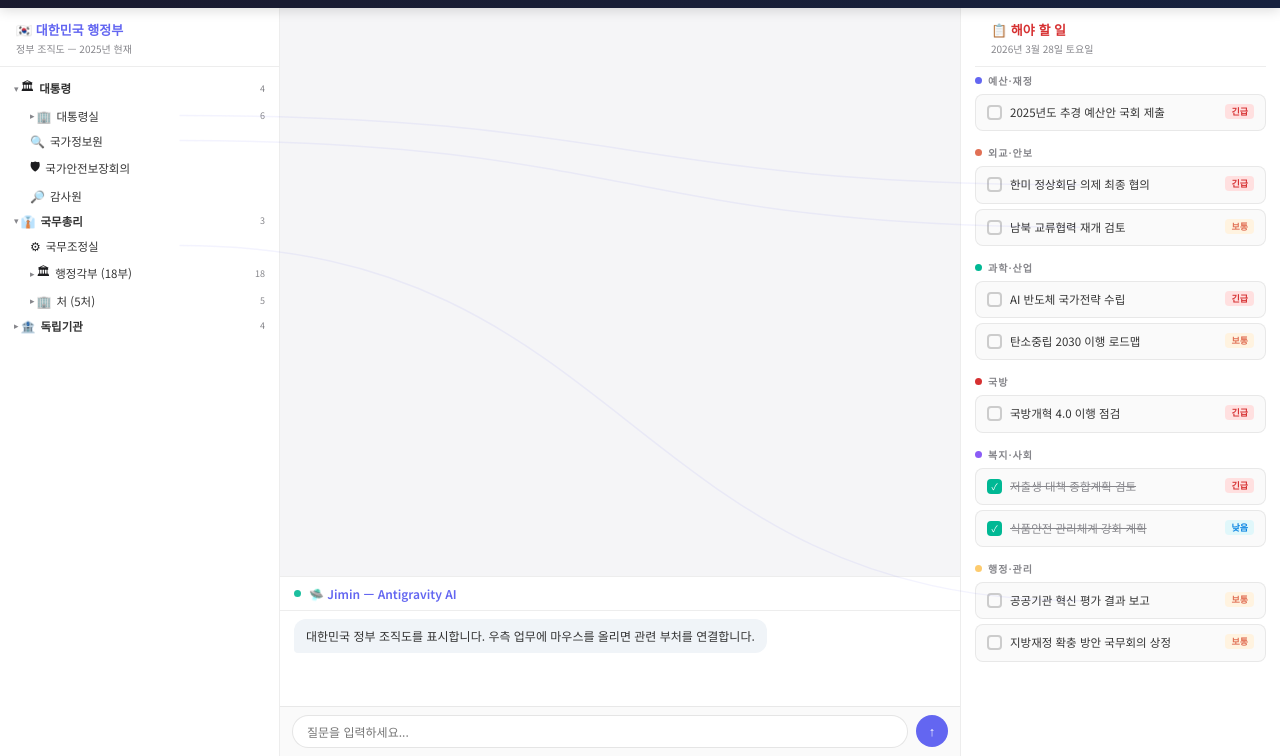
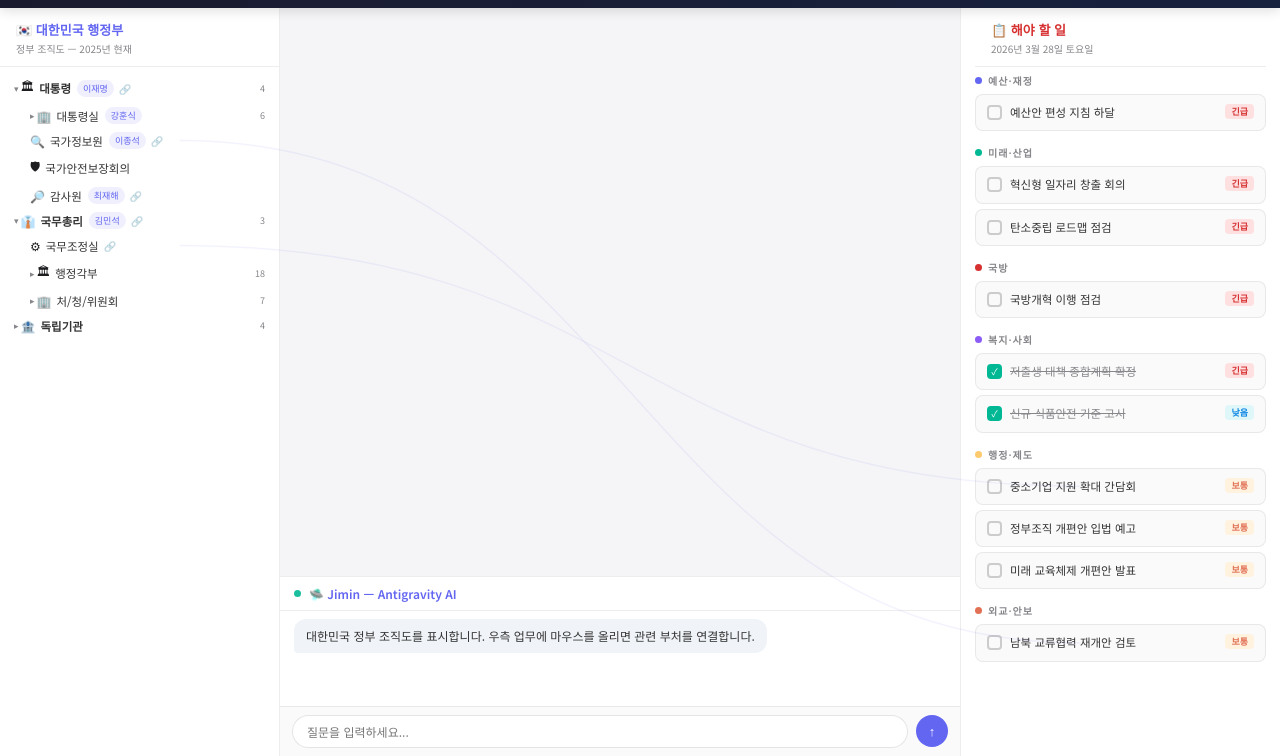
Before and after one commit to hataeho/repulsion, a plain HTML site: page bigmap.ai/bluehouse/index.html in a window 1280 px wide. Shown: the part 44-800 px from the top of the page. Drawn offline with Linux system fonts and the light colour scheme.

Commit message:
feat(bluehouse): update org chart with 2026 data and external links

```diff
--- a/bigmap.ai/bluehouse/app.js
+++ b/bigmap.ai/bluehouse/app.js
@@ -14,6 +14,12 @@ function buildTree(items, depth = 0) {
         html += `<div class="tree-node" data-folder-id="${item.id}" title="${item.desc}">`;
         html += `${indent}${toggle}<span class="icon">${item.icon}</span>`;
         html += `<span class="name ${depth === 0 ? 'bold' : ''}">${item.name}</span>`;
+        if (item.person) {
+            html += `<span class="person-tag">${item.person}</span>`;
+        }
+        if (item.url) {
+            html += `<a href="${item.url}" target="_blank" class="url-link" onclick="event.stopPropagation()" title="홈페이지 방문">🔗</a>`;
+        }
         html += count;
         html += `<span class="rel-dot"></span>`;
         html += `</div>`;
--- a/bigmap.ai/bluehouse/data.js
+++ b/bigmap.ai/bluehouse/data.js
@@ -4,9 +4,9 @@
 
 const folderData = [
     {
-        id: 'president', name: '대통령', icon: '🏛', desc: '대한민국 대통령', children: [
+        id: 'president', name: '대통령', person: '이재명', url: 'https://www.president.go.kr', icon: '🏛', desc: '대한민국 대통령', children: [
             {
-                id: 'presidential-office', name: '대통령실', icon: '🏢', desc: '대통령비서실', children: [
+                id: 'presidential-office', name: '대통령실', person: '강훈식', icon: '🏢', desc: '대통령비서실', children: [
                     { id: 'nsc', name: '국가안보실', icon: '🛡', desc: '국가안보 총괄' },
                     { id: 'policy-planning', name: '정책기획수석', icon: '📋', desc: '정책 기획·조정' },
                     { id: 'civil-society', name: '시민사회수석', icon: '🤝', desc: '시민사회 소통' },
@@ -15,86 +15,88 @@ const folderData = [
                     { id: 'spokesperson', name: '홍보수석', icon: '📢', desc: '대통령실 홍보' },
                 ]
             },
-            { id: 'nis', name: '국가정보원', icon: '🔍', desc: '국가 정보·안보' },
+            { id: 'nis', name: '국가정보원', person: '이종석', url: 'https://www.nis.go.kr', icon: '🔍', desc: '국가 정보·안보' },
             { id: 'nsc-council', name: '국가안전보장회의', icon: '🛡', desc: '안보 정책 심의' },
-            { id: 'audit', name: '감사원', icon: '🔎', desc: '국가 감사' },
+            { id: 'audit', name: '감사원', person: '최재해', url: 'https://www.bai.go.kr', icon: '🔎', desc: '국가 감사' },
         ]
     },
     {
-        id: 'pm', name: '국무총리', icon: '👔', desc: '국무총리실', children: [
-            { id: 'opm', name: '국무조정실', icon: '⚙', desc: '정책 조정' },
+        id: 'pm', name: '국무총리', person: '김민석', url: 'https://www.opm.go.kr', icon: '👔', desc: '국무총리실', children: [
+            { id: 'opm', name: '국무조정실', url: 'https://www.opm.go.kr', icon: '⚙', desc: '정책 조정' },
             {
-                id: 'ministries', name: '행정각부 (18부)', icon: '🏛', desc: '중앙행정기관', children: [
-                    { id: 'moef', name: '기획재정부', icon: '💰', desc: '재정·경제정책' },
-                    { id: 'mofa', name: '외교부', icon: '🌐', desc: '외교·재외국민' },
-                    { id: 'mou', name: '통일부', icon: '🤝', desc: '남북관계·통일' },
-                    { id: 'moj', name: '법무부', icon: '⚖', desc: '법무·검찰' },
-                    { id: 'mnd', name: '국방부', icon: '🎖', desc: '국방·군사' },
+                id: 'ministries', name: '행정각부', icon: '🏛', desc: '중앙행정기관', children: [
+                    { id: 'moef', name: '재정경제부', person: '구윤철', url: 'https://www.moef.go.kr', icon: '💰', desc: '부총리 겸임' },
+                    { id: 'mofa', name: '외교부', person: '조현', url: 'https://www.mofa.go.kr', icon: '🌐', desc: '외교·재외국민' },
+                    { id: 'mou', name: '통일부', person: '정동영', url: 'https://www.unikorea.go.kr', icon: '🤝', desc: '남북관계·통일' },
+                    { id: 'moj', name: '법무부', person: '정성호', url: 'https://www.moj.go.kr', icon: '⚖', desc: '법무·검찰' },
+                    { id: 'mnd', name: '국방부', person: '안규백', url: 'https://www.mnd.go.kr', icon: '🎖', desc: '국방·군사' },
                     {
-                        id: 'mois', name: '행정안전부', icon: '🏘', desc: '행정·안전·지방자치', children: [
+                        id: 'mois', name: '행정안전부', person: '윤호중', url: 'https://www.mois.go.kr', icon: '🏘', desc: '행정·안전·지방자치', children: [
                             {
                                 id: 'metro', name: '광역자치단체 (17)', icon: '🏙', desc: '특별시·광역시·도·특별자치시·특별자치도', children: [
-                                    { id: 'seoul', name: '서울특별시', icon: '🏙', desc: '수도' },
-                                    { id: 'busan', name: '부산광역시', icon: '⚓', desc: '항구도시' },
-                                    { id: 'daegu', name: '대구광역시', icon: '🏙', desc: '영남권' },
-                                    { id: 'incheon', name: '인천광역시', icon: '✈', desc: '국제공항' },
-                                    { id: 'gwangju', name: '광주광역시', icon: '🌅', desc: '호남권' },
-                                    { id: 'daejeon', name: '대전광역시', icon: '🔬', desc: '과학도시' },
-                                    { id: 'ulsan', name: '울산광역시', icon: '🏭', desc: '산업도시' },
-                                    { id: 'sejong', name: '세종특별자치시', icon: '🏛', desc: '행정수도' },
-                                    { id: 'gyeonggi', name: '경기도', icon: '🗺', desc: '수도권' },
-                                    { id: 'chungbuk', name: '충청북도', icon: '🗺', desc: '충북' },
-                                    { id: 'chungnam', name: '충청남도', icon: '🗺', desc: '충남' },
-                                    { id: 'jeonbuk', name: '전북특별자치도', icon: '🗺', desc: '전북' },
-                                    { id: 'jeonnam', name: '전라남도', icon: '🗺', desc: '전남' },
+                                    { id: 'seoul', name: '서울특별시', person: '오세훈', url: 'https://www.seoul.go.kr', icon: '🏙', desc: '수도' },
+                                    { id: 'busan', name: '부산광역시', person: '박형준', url: 'https://www.busan.go.kr', icon: '⚓', desc: '항구도시' },
+                                    { id: 'daegu', name: '대구광역시', person: '홍준표', url: 'https://www.daegu.go.kr', icon: '🏙', desc: '영남권' },
+                                    { id: 'incheon', name: '인천광역시', person: '유정복', url: 'https://www.incheon.go.kr', icon: '✈', desc: '국제공항' },
+                                    { id: 'gwangju', name: '광주광역시', person: '강기정', url: 'https://www.gwangju.go.kr', icon: '🌅', desc: '호남권' },
+                                    { id: 'daejeon', name: '대전광역시', person: '이장우', url: 'https://www.daejeon.go.kr', icon: '🔬', desc: '과학도시' },
+                                    { id: 'ulsan', name: '울산광역시', person: '김두겸', url: 'https://www.ulsan.go.kr', icon: '🏭', desc: '산업도시' },
+                                    { id: 'sejong', name: '세종특별자치시', person: '최민호', url: 'https://www.sejong.go.kr', icon: '🏛', desc: '행정수도' },
+                                    { id: 'gyeonggi', name: '경기도', person: '김동연', url: 'https://www.gg.go.kr', icon: '🗺', desc: '수도권' },
+                                    { id: 'chungbuk', name: '충청북도', person: '김영환', url: 'https://www.chungbuk.go.kr', icon: '🗺', desc: '충북' },
+                                    { id: 'chungnam', name: '충청남도', person: '김태흠', url: 'https://www.chungnam.go.kr', icon: '🗺', desc: '충남' },
+                                    { id: 'jeonbuk', name: '전북특별자치도', person: '김관영', url: 'https://www.jeonbuk.go.kr', icon: '🗺', desc: '전북' },
+                                    { id: 'jeonnam', name: '전라남도', person: '김영록', url: 'https://www.jeonnam.go.kr', icon: '🗺', desc: '전남' },
                                     {
-                                        id: 'gyeongbuk', name: '경상북도', icon: '🗺', desc: '경북', children: [
+                                        id: 'gyeongbuk', name: '경상북도', person: '이철우', url: 'https://www.gb.go.kr', icon: '🗺', desc: '경북', children: [
                                             {
                                                 id: 'gb-local', name: '기초자치단체', icon: '🏘', desc: '시·군', children: [
-                                                    { id: 'cheongsong', name: '청송군', icon: '🏔', desc: '청송군수' },
+                                                    { id: 'cheongsong', name: '청송군', person: '윤경희', url: 'https://www.cs.go.kr', icon: '🏔', desc: '청송군수' },
                                                 ]
                                             }
                                         ]
                                     },
-                                    { id: 'gyeongnam', name: '경상남도', icon: '🗺', desc: '경남' },
-                                    { id: 'gangwon', name: '강원특별자치도', icon: '⛰', desc: '강원' },
-                                    { id: 'jeju', name: '제주특별자치도', icon: '🍊', desc: '제주' },
+                                    { id: 'gyeongnam', name: '경상남도', person: '박완수', url: 'https://www.gyeongnam.go.kr', icon: '🗺', desc: '경남' },
+                                    { id: 'gangwon', name: '강원특별자치도', person: '김진태', url: 'https://state.gwd.go.kr', icon: '⛰', desc: '강원' },
+                                    { id: 'jeju', name: '제주특별자치도', person: '오영훈', url: 'https://www.jeju.go.kr', icon: '🍊', desc: '제주' },
                                 ]
                             },
                             { id: 'local-gov', name: '기초자치단체 (226)', icon: '🏘', desc: '시·군·구' },
                         ]
                     },
-                    { id: 'mcst', name: '문화체육관광부', icon: '🎭', desc: '문화·체육·관광' },
-                    { id: 'mafra', name: '농림축산식품부', icon: '🌾', desc: '농업·축산·식품' },
-                    { id: 'motie', name: '산업통상자원부', icon: '🏭', desc: '산업·통상·에너지' },
-                    { id: 'mohw', name: '보건복지부', icon: '🏥', desc: '보건·복지' },
-                    { id: 'me', name: '환경부', icon: '🌱', desc: '환경 보전' },
-                    { id: 'moel', name: '고용노동부', icon: '👷', desc: '고용·노동' },
-                    { id: 'mogef', name: '여성가족부', icon: '👨‍👩‍👧', desc: '여성·가족·청소년' },
-                    { id: 'molit', name: '국토교통부', icon: '🚄', desc: '국토·교통' },
-                    { id: 'mof', name: '해양수산부', icon: '🚢', desc: '해양·수산' },
-                    { id: 'msit', name: '과학기술정보통신부', icon: '🔬', desc: '과학·ICT' },
-                    { id: 'moe', name: '교육부', icon: '📚', desc: '교육 정책' },
-                    { id: 'mpv', name: '국가보훈부', icon: '🎗', desc: '보훈 정책' },
+                    { id: 'mcst', name: '문화체육관광부', person: '최휘영', url: 'https://www.mcst.go.kr', icon: '🎭', desc: '문화·체육·관광' },
+                    { id: 'mafra', name: '농림축산식품부', person: '송미령', url: 'https://www.mafra.go.kr', icon: '🌾', desc: '농업·축산·식품' },
+                    { id: 'motie', name: '산업통상부', person: '김정관', url: 'https://www.motie.go.kr', icon: '🏭', desc: '산업·통상·에너지' },
+                    { id: 'mohw', name: '보건복지부', person: '정은경', url: 'https://www.mohw.go.kr', icon: '🏥', desc: '보건·복지' },
+                    { id: 'me', name: '기후에너지환경부', person: '김성환', url: 'https://me.go.kr', icon: '🌱', desc: '환경 보전' },
+                    { id: 'moel', name: '고용노동부', person: '김영훈', url: 'https://www.moel.go.kr', icon: '👷', desc: '고용·노동' },
+                    { id: 'mogef', name: '성평등가족부', person: '원민경', url: 'https://www.mogef.go.kr', icon: '👨‍👩‍👧', desc: '성평등·가족·청소년' },
+                    { id: 'molit', name: '국토교통부', person: '김윤덕', url: 'https://www.molit.go.kr', icon: '🚄', desc: '국토·교통' },
+                    { id: 'mof', name: '해양수산부', person: '황종우', url: 'https://www.mof.go.kr', icon: '🚢', desc: '해양·수산' },
+                    { id: 'msit', name: '과학기술정보통신부', person: '배경훈', url: 'https://www.msit.go.kr', icon: '🔬', desc: '부총리 겸임' },
+                    { id: 'moe', name: '교육부', person: '최교진', url: 'https://www.moe.go.kr', icon: '📚', desc: '교육 정책' },
+                    { id: 'mpv', name: '국가보훈부', person: '권오을', url: 'https://www.mpva.go.kr', icon: '🎗', desc: '보훈 정책' },
                 ]
             },
             {
-                id: 'offices', name: '처 (5처)', icon: '🏢', desc: '국무총리 소속기관', children: [
-                    { id: 'mpm', name: '인사혁신처', icon: '👤', desc: '공무원 인사' },
-                    { id: 'mpb', name: '법제처', icon: '📜', desc: '법령 심사' },
-                    { id: 'kfda', name: '식품의약품안전처', icon: '💊', desc: '식품·의약 안전' },
-                    { id: 'fdma', name: '소방청', icon: '🚒', desc: '소방·구조' },
-                    { id: 'acrc', name: '국민권익위원회', icon: '📣', desc: '부패방지·권익보호' },
+                id: 'offices', name: '처/청/위원회', icon: '🏢', desc: '국무총리 소속기관', children: [
+                    { id: 'mpb-2', name: '기획예산처', person: '박홍근', icon: '📊', desc: '예산 편성' },
+                    { id: 'mss', name: '중소벤처기업부', person: '한성숙', url: 'https://www.mss.go.kr', icon: '🚀', desc: '중소·벤처' },
+                    { id: 'mpm', name: '인사혁신처', person: '연원정', url: 'https://www.mpm.go.kr', icon: '👤', desc: '공무원 인사' },
+                    { id: 'mpb', name: '법제처', person: '이완규', url: 'https://www.moleg.go.kr', icon: '📜', desc: '법령 심사' },
+                    { id: 'kfda', name: '식품의약품안전처', person: '오유경', url: 'https://www.mfds.go.kr', icon: '💊', desc: '식품·의약 안전' },
+                    { id: 'fdma', name: '소방청', person: '허석곤', url: 'https://www.nfa.go.kr', icon: '🚒', desc: '소방·구조' },
+                    { id: 'acrc', name: '국민권익위원회', person: '유철환', url: 'https://www.acrc.go.kr', icon: '📣', desc: '부패방지·권익보호' },
                 ]
             },
         ]
     },
     {
         id: 'independent', name: '독립기관', icon: '🏦', desc: '헌법기관', children: [
-            { id: 'assembly', name: '국회', icon: '🏛', desc: '입법부' },
-            { id: 'court', name: '대법원', icon: '⚖', desc: '사법부' },
-            { id: 'constitution', name: '헌법재판소', icon: '📖', desc: '위헌 심판' },
-            { id: 'nec', name: '중앙선거관리위원회', icon: '🗳', desc: '선거 관리' },
+            { id: 'assembly', name: '국회', person: '우원식', url: 'https://www.assembly.go.kr', icon: '🏛', desc: '입법부' },
+            { id: 'court', name: '대법원', person: '조희대', url: 'https://www.scourt.go.kr', icon: '⚖', desc: '사법부' },
+            { id: 'constitution', name: '헌법재판소', person: '이종석', url: 'https://www.ccourt.go.kr', icon: '📖', desc: '위헌 심판' },
+            { id: 'nec', name: '중앙선거관리위원회', person: '노태악', url: 'https://www.nec.go.kr', icon: '🗳', desc: '선거 관리' },
         ]
     },
 ];
@@ -104,25 +106,25 @@ const folderData = [
 // ═══════════════════════════════════════
 
 const tasks = [
-    { id: 't0', text: '2025년도 추경 예산안 국회 제출', cat: 'budget', priority: 'high', done: false, folders: ['moef', 'assembly'] },
-    { id: 't1', text: '한미 정상회담 의제 최종 협의', cat: 'diplomacy', priority: 'high', done: false, folders: ['mofa', 'nsc', 'presidential-office'] },
-    { id: 't2', text: 'AI 반도체 국가전략 수립', cat: 'tech', priority: 'high', done: false, folders: ['msit', 'motie'] },
-    { id: 't3', text: '국방개혁 4.0 이행 점검', cat: 'security', priority: 'high', done: false, folders: ['mnd', 'nsc'] },
-    { id: 't4', text: '저출생 대책 종합계획 검토', cat: 'welfare', priority: 'high', done: true, folders: ['mohw', 'mogef'] },
-    { id: 't5', text: '공공기관 혁신 평가 결과 보고', cat: 'admin', priority: 'mid', done: false, folders: ['mpm', 'opm'] },
-    { id: 't6', text: '탄소중립 2030 이행 로드맵', cat: 'tech', priority: 'mid', done: false, folders: ['me', 'motie'] },
-    { id: 't7', text: '지방재정 확충 방안 국무회의 상정', cat: 'admin', priority: 'mid', done: false, folders: ['mois', 'moef'] },
-    { id: 't8', text: '남북 교류협력 재개 검토', cat: 'diplomacy', priority: 'mid', done: false, folders: ['mou', 'nis'] },
-    { id: 't9', text: '식품안전 관리체계 강화 계획', cat: 'welfare', priority: 'low', done: true, folders: ['kfda', 'mafra'] },
+    { id: 't0', text: '예산안 편성 지침 하달', cat: 'budget', priority: 'high', done: false, folders: ['moef', 'mpb-2'] },
+    { id: 't1', text: '혁신형 일자리 창출 회의', cat: 'tech', priority: 'high', done: false, folders: ['msit', 'motie', 'moel'] },
+    { id: 't2', text: '탄소중립 로드맵 점검', cat: 'tech', priority: 'high', done: false, folders: ['me', 'motie'] },
+    { id: 't3', text: '국방개혁 이행 점검', cat: 'security', priority: 'high', done: false, folders: ['mnd', 'nsc'] },
+    { id: 't4', text: '저출생 대책 종합계획 확정', cat: 'welfare', priority: 'high', done: true, folders: ['mohw', 'mogef'] },
+    { id: 't5', text: '중소기업 지원 확대 간담회', cat: 'admin', priority: 'mid', done: false, folders: ['mss', 'opm'] },
+    { id: 't6', text: '정부조직 개편안 입법 예고', cat: 'admin', priority: 'mid', done: false, folders: ['mois', 'mpb'] },
+    { id: 't7', text: '미래 교육체제 개편안 발표', cat: 'admin', priority: 'mid', done: false, folders: ['moe', 'msit'] },
+    { id: 't8', text: '남북 교류협력 재개안 검토', cat: 'diplomacy', priority: 'mid', done: false, folders: ['mou', 'nis'] },
+    { id: 't9', text: '신규 식품안전 기준 고시', cat: 'welfare', priority: 'low', done: true, folders: ['kfda', 'mafra'] },
 ];
 
 const categories = {
     budget: { name: '예산·재정', color: '#6366f1' },
     diplomacy: { name: '외교·안보', color: '#e17055' },
-    tech: { name: '과학·산업', color: '#00b894' },
+    tech: { name: '미래·산업', color: '#00b894' },
     security: { name: '국방', color: '#d63031' },
     welfare: { name: '복지·사회', color: '#8b5cf6' },
-    admin: { name: '행정·관리', color: '#fdcb6e' },
+    admin: { name: '행정·제도', color: '#fdcb6e' },
 };
 
 // ═══════════════════════════════════════
@@ -132,6 +134,7 @@ const categories = {
 const folderRelations = [
     ['nsc', 'mnd'],
     ['nsc', 'nis'],
+    ['moef', 'mpb-2'],
     ['moef', 'motie'],
     ['mofa', 'mou'],
     ['moj', 'court'],
--- a/bigmap.ai/bluehouse/style.css
+++ b/bigmap.ai/bluehouse/style.css
@@ -123,6 +123,26 @@ body {
     color: #333;
 }
 .tree-node .name.bold { font-weight: 600; }
+.tree-node .person-tag {
+    font-size: 9px;
+    background: rgba(99, 102, 241, 0.1);
+    color: var(--accent);
+    padding: 2px 6px;
+    border-radius: 10px;
+    margin-left: 6px;
+    white-space: nowrap;
+    font-weight: 500;
+}
+.tree-node .url-link {
+    font-size: 10px;
+    margin-left: 5px;
+    text-decoration: none;
+    opacity: 0.5;
+    transition: opacity 0.2s;
+}
+.tree-node .url-link:hover {
+    opacity: 1;
+}
 .tree-node .count { font-size: 9px; color: var(--dim); margin-left: auto; padding-left: 6px; flex-shrink: 0; }
 .tree-node .rel-dot {
     width: 5px; height: 5px; border-radius: 50%;
```
